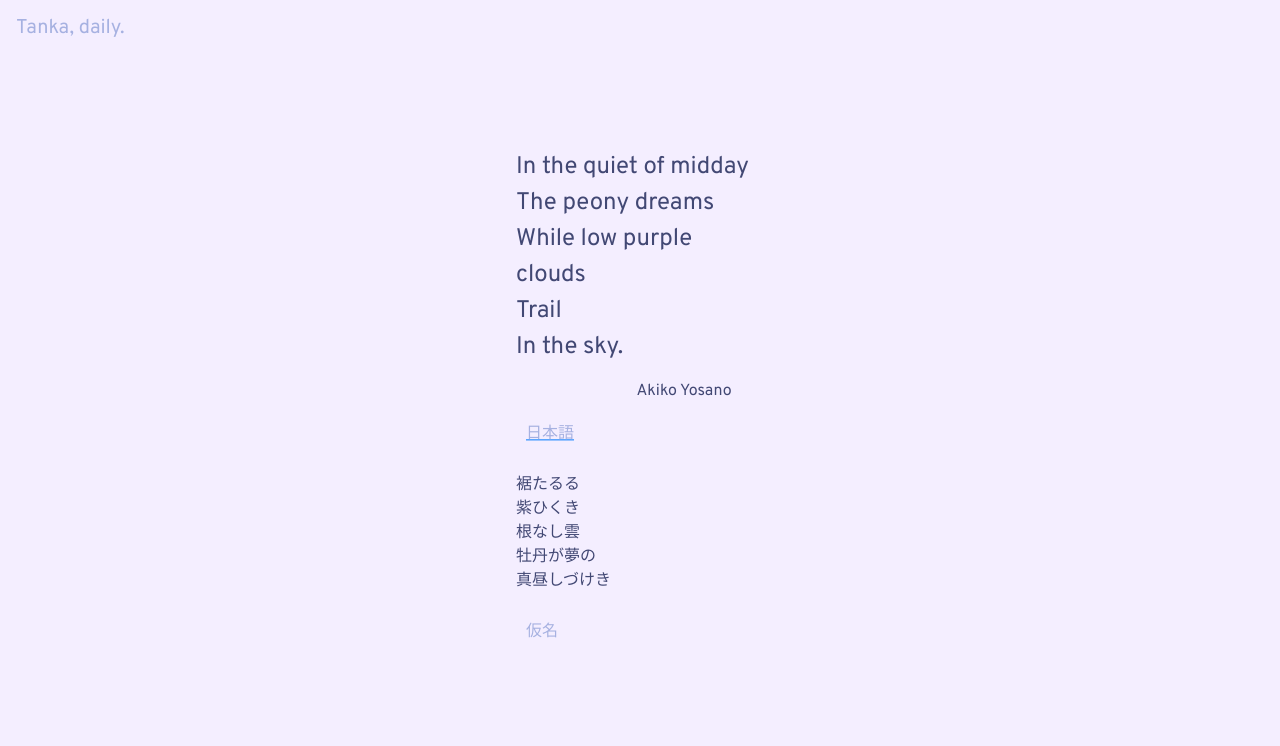
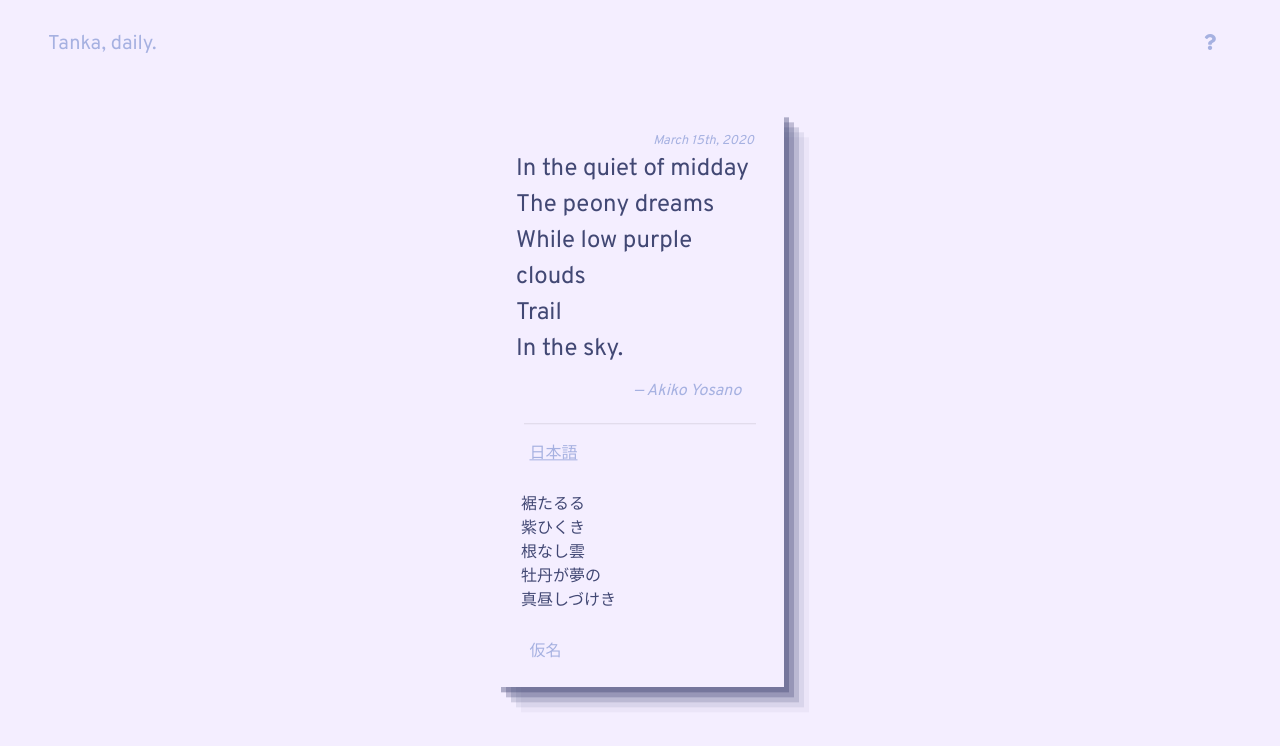
Before and after one commit to sebastianromerocruz/Tanka-Generator, a website: page index.html in a window 1280 px wide. Both pictures are taken after a click on the button "日本語". Drawn offline with nearby package versions, Linux system fonts and the light colour scheme.

Commit message:
Added an information modal where tanka explanation and and contact info will go in. Also fixed some styling in the tanka card itself, inclearing a breakline and the hover styling of the option buttons.

```diff
--- a/index.html
+++ b/index.html
@@ -4,7 +4,7 @@
 <head>
     <title>Tanka, Daily</title>
 
-    <!-- Overpass, Noto, and VT323 Fonts -->
+    <!-- Overpass, Noto Fonts -->
     <link href="https://fonts.googleapis.com/css?family=Overpass:400,700&display=swap" rel="stylesheet">
     <link href="https://fonts.googleapis.com/css?family=Noto+Sans+JP&display=swap" rel="stylesheet">
 
@@ -14,6 +14,10 @@
 
     <!-- Bootstrap CSS -->
     <link rel="stylesheet" href="https://stackpath.bootstrapcdn.com/bootstrap/4.4.1/css/bootstrap.min.css" integrity="sha384-Vkoo8x4CGsO3+Hhxv8T/Q5PaXtkKtu6ug5TOeNV6gBiFeWPGFN9MuhOf23Q9Ifjh" crossorigin="anonymous">
+
+    <!-- Fontawesome -->
+    <link rel="stylesheet" href="https://pro.fontawesome.com/releases/v5.10.0/css/all.css" integrity="sha384-AYmEC3Yw5cVb3ZcuHtOA93w35dYTsvhLPVnYs9eStHfGJvOvKxVfELGroGkvsg+p" crossorigin="anonymous" />
+
 
     <!-- Custom CSS -->
     <link rel="stylesheet" href="css/styles.css">
@@ -26,11 +30,35 @@
             <!-- <img src="/docs/4.3/assets/brand/bootstrap-solid.svg" width="30" height="30" class="d-inline-block align-top" alt=""> -->
             Tanka, daily.
         </a>
+
+        <a class="nav-link" href="#"><i class="fas fa-question navbar-question" data-toggle="modal" data-target="#infoModal"></i></a>
     </nav>
 
-    <div class="middle tanka" id="tanka">
+    <!-- Info modal -->
+    <div class="modal fade" id="infoModal" tabindex="-1" role="dialog" aria-labelledby="infoModalLabel" aria-hidden="true">
+        <div class="modal-dialog modal-dialog-centered modal-dialog-scrollable">
+            <div class="modal-content">
+                <div class="modal-header">
+                    <h5 class="modal-title" id="infoModalLabel">Welcome to Tanka, Daily</h5>
+                    <button type="button" class="close" data-dismiss="modal" aria-label="Close">
+                        <span aria-hidden="true">&times;</span>
+                    </button>
+                </div>
+                <div class="modal-body">
+                    ...
+                </div>
+            </div>
+        </div>
+    </div>
+
+
+    <!-- Tanka card -->
+    <div class="tanka" id="tanka">
         <div class="card tanka-card" style="width: 18rem;">
             <div class="card-body">
+                <div class="card-header text-right">
+                    March 15th, 2020
+                </div>
                 <div class="japanese-text">
                     <p class="card-text">In the quiet of midday</p>
                     <p class="card-text">The peony dreams</p>
@@ -39,42 +67,43 @@
                     <p class="card-text">In the sky.</p>
                 </div>
                 <div class="card-footer text-right">
-                    Akiko Yosano
+                    — Akiko Yosano
                 </div>
+                <hr class="tanka-hr">
                 <div class="accordion" id="accordionExample">
                     <div class="card poem-option">
                         <div class="card-header" id="headingThree">
                             <h2 class="mb-0">
-                                <button class="btn btn-link collapsed tanka-btn" type="button" data-toggle="collapse" data-target="#collapseThree" aria-expanded="false" aria-controls="collapseThree">
-                                    <p class="option-button-text">日本語</p>
+                                <button class="btn btn-link collapsed tanka-btn japanese-font" type="button" data-toggle="collapse" data-target="#collapseThree" aria-expanded="false" aria-controls="collapseThree">
+                                    日本語
                                 </button>
                             </h2>
                         </div>
                         <div id="collapseThree" class="collapse" aria-labelledby="headingThree" data-parent="#accordionExample">
                             <div class="card-body poem-option">
-                                <p class="card-text">裾たるる</p>
-                                <p class="card-text">紫ひくき</p>
-                                <p class="card-text">根なし雲</p>
-                                <p class="card-text">牡丹が夢の</p>
-                                <p class="card-text">真昼しづけき</p>
+                                <p class="card-text japanese-font">裾たるる</p>
+                                <p class="card-text japanese-font">紫ひくき</p>
+                                <p class="card-text japanese-font">根なし雲</p>
+                                <p class="card-text japanese-font">牡丹が夢の</p>
+                                <p class="card-text japanese-font">真昼しづけき</p>
                             </div>
                         </div>
                     </div>
                     <div class="card poem-option">
                         <div class="card-header" id="headingTwo">
                             <h2 class="mb-0">
-                                <button class="btn btn-link collapsed poem-option-button tanka-btn" type="button" data-toggle="collapse" data-target="#collapseTwo" aria-expanded="false" aria-controls="collapseTwo">
-                                    <p class="option-button-text">仮名</p>
+                                <button class="btn btn-link collapsed poem-option-button tanka-btn japanese-font" type="button" data-toggle="collapse" data-target="#collapseTwo" aria-expanded="false" aria-controls="collapseTwo">
+                                    仮名
                                 </button>
                             </h2>
                         </div>
                         <div id="collapseTwo" class="collapse" aria-labelledby="headingTwo" data-parent="#accordionExample">
-                            <div class="card-body tanka-option-card-body">
-                                <p class="card-text">そすたるる</p>
-                                <p class="card-text">むらさきひくき</p>
-                                <p class="card-text">ねなしぐも</p>
-                                <p class="card-text">ぼたんがゆめの</p>
-                                <p class="card-text">まひるしずけき</p>
+                            <div class="card-body poem-option">
+                                <p class="card-text japanese-font">そすたるる</p>
+                                <p class="card-text japanese-font">むらさきひくき</p>
+                                <p class="card-text japanese-font">ねなしぐも</p>
+                                <p class="card-text japanese-font">ぼたんがゆめの</p>
+                                <p class="card-text japanese-font">まひるしずけき</p>
                             </div>
                         </div>
                     </div>
--- a/public/css/styles.css
+++ b/public/css/styles.css
@@ -1,50 +1,81 @@
 body {
     font-family: "Overpass";
     background-color: #f4eeff;
+    /* background-color: #FFE3EA; */
+    padding: 16px 32px;
+}
+
+.japanese-font {
+    font-family: 'Noto Sans JP', sans-serif;
 }
 
 .navbar {
     background-color: #f4eeff;
+    /* background-color: #FFE3EA; */
 }
 
 .navbar-brand {
     color: #a6b1e1;
 }
 
-.tanka-card, .card-header, .poem-option {
+.navbar-brand:hover {
+    color: #424874;
+}
+
+.navbar-question {
+    color: #a6b1e1;
+}
+
+.navbar-question:hover {
+    color: #424874;
+}
+
+.tanka-card, .poem-option {
     background-color: rgba(0, 0, 0, 0.0);
     border: none;
 }
 
 .poem-option {
-    padding-left: 0;
+    padding-left: 1%;
 }
 
 .card-header {
     padding: 0;
 }
 
-.card-footer {
-    color: #424874;
+.card-footer, .card-header {
+    color: #a6b1e1;
+    /* color: #9BDEAC; */
     font-size: 1rem;
-    background-color: rgba(0,0,0,0);
+    background-color: rgba(0, 0, 0, 0);
     border: none;
-    margin-right: 5%;
+    margin-right: 1%;
+    font-style: italic;
+}
+
+.card-header {
+    font-size: 0.80rem;
+    margin-right: 10px;
+    padding: 12px 0 12apx 0;
 }
 
 .japanese-text {
-    margin-bottom: 1%;
     font-size: 1.5rem;
 }
 
-.tanka-btn {
-    border: none;
-    padding-left: 10px;
+.tanka-hr {
+    margin: 0.5rem;
 }
 
-.option-button-text {
+.tanka-btn {
     color: #a6b1e1;
+    padding-left: 10px;
     margin-bottom: 0;
+}
+
+.tanka-btn:hover {
+    text-decoration: none;
+    color: #424874;
 }
 
 .option-botton-text:hover {
@@ -53,16 +84,33 @@ body {
 
 .card-text {
     color: #424874;
+    /* color: #A00036; */
     margin: 0%;
 }
 
-.middle {
-  position: relative;
+.tanka {
+    position: absolute;
+    top: 50%;
+    left: 50%;
+    transform: translate(-50%, -50%);
+    /* box-shadow: 0 4px 8px 0 rgba(0, 0, 0, 0.2), 0 6px 20px 0 rgba(0, 0, 0, 0.19); */
+    box-shadow: 5px 5px rgba(66, 72, 116, 0.4),
+        10px 10px rgba(66, 72, 116, 0.3),
+        15px 15px rgba(66, 72, 116, 0.2),
+        20px 20px rgba(66, 72, 116, 0.1),
+        25px 25px rgba(66, 72, 116, 0.05);
+    /* box-shadow: 5px 5px rgba(249, 130, 152, 0.4),
+        10px 10px rgba(249, 130, 152, 0.3),
+        15px 15px rgba(249, 130, 152, 0.2),
+        20px 20px rgba(249, 130, 152, 0.1),
+        25px 25px rgba(249, 130, 152, 0.05); */
 }
 
-.tanka {
-  position: absolute;
-  top: 50%;
-  left: 50%;
-  transform: translate(-50%, -50%);
+.petals {
+    position: absolute;
+    top: 95%;
+    left: 95%;
+    transform: translate(-95%, -95%);
+    width: 2.5%;
+    z-index: -1;
 }
```
